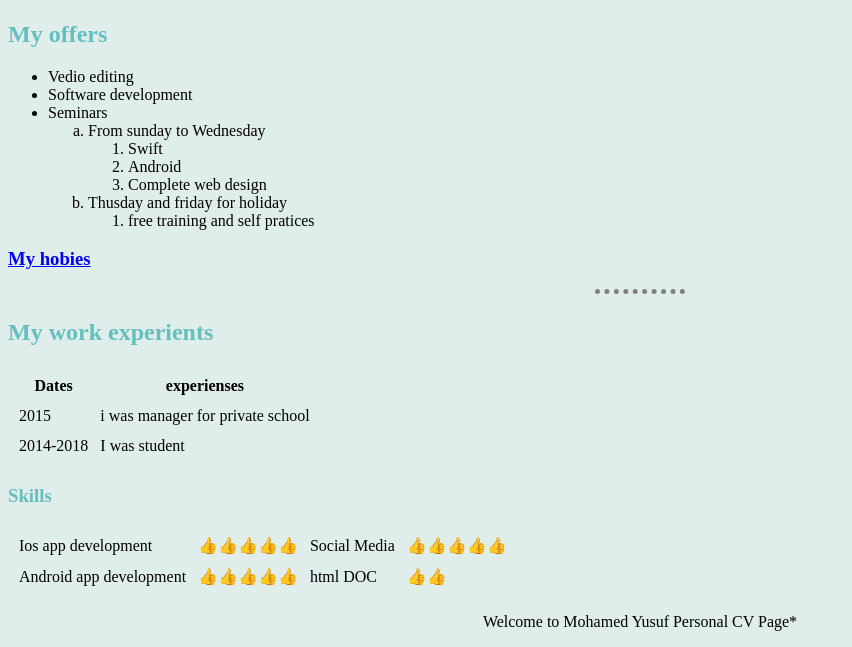
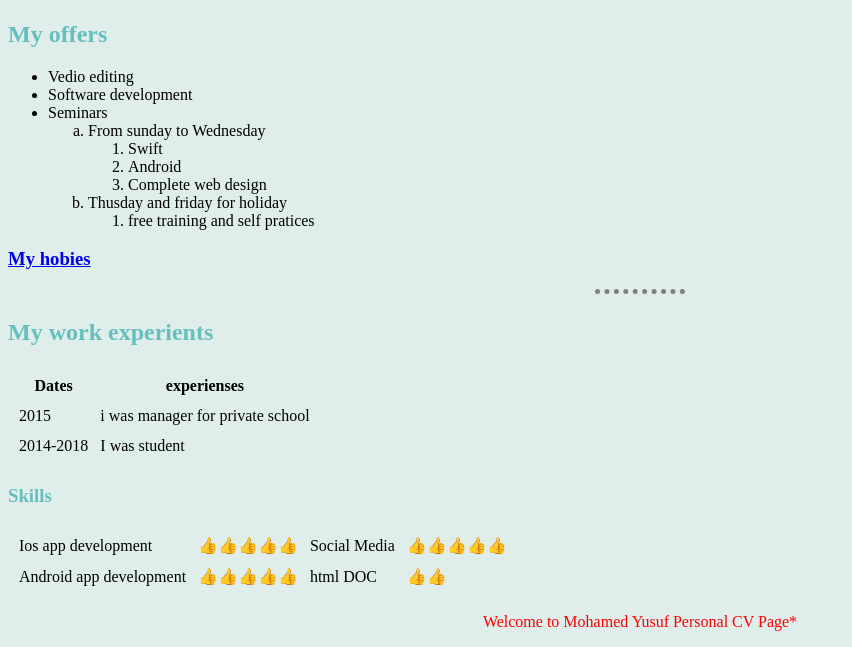
Before and after one commit to MohaYuusuf/cv, a plain HTML site: page index.html in a window 1280 px wide. Shown: the part 566-1213 px from the top of the page, without its empty margins (0-852 px from the left). Drawn offline with Linux system fonts and the light colour scheme.

Commit message:
Update styles.css
footerData added Color.

```diff
--- a/css/styles.css
+++ b/css/styles.css
@@ -39,3 +39,6 @@ body {
     .circular1{
         border-radius: 10%;
     }
+.footerData{
+    color:red;
+}
```
